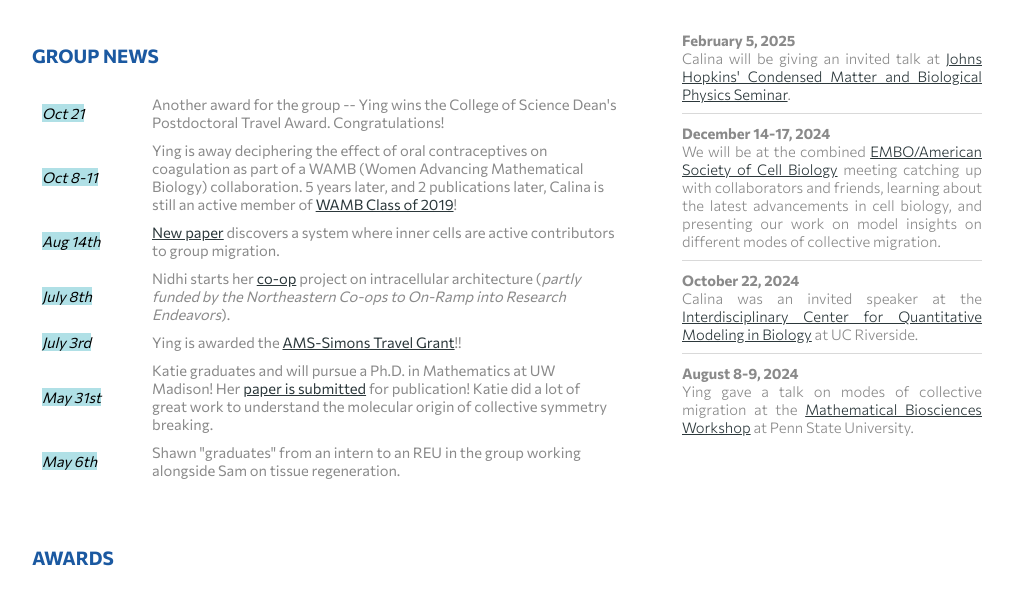
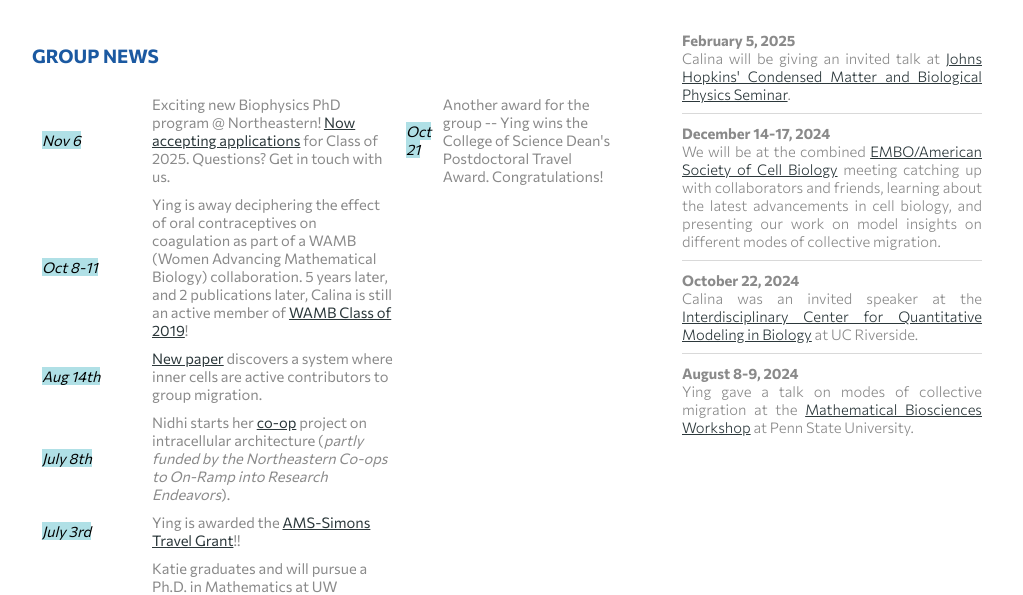
Before and after one commit to calinacopos/calinacopos.github.io, a plain HTML site: page index.html in a window 1280 px wide. Shown: the part 505-1100 px from the top of the page, without its empty margins (128-1151 px from the left). Drawn offline with Linux system fonts and the light colour scheme.

Commit message:
news update

```diff
--- a/index.html
+++ b/index.html
@@ -65,7 +65,7 @@
        <col width="100">
    </colgroup>
    <tr>
-<!--       <td><mark><i>Nov 15</i></mark></td><td>Exciting new Biophysics PhD program @ Northeastern! <a href="https://cos.northeastern.edu/admissions/graduate-programs/how-to-apply/">Now accepting applications</a> for Class of 2025. Questions? Get in touch with us.</td>-->
+       <td><mark><i>Nov 6</i></mark></td><td>Exciting new Biophysics PhD program @ Northeastern! <a href="https://cos.northeastern.edu/admissions/graduate-programs/how-to-apply/">Now accepting applications</a> for Class of 2025. Questions? Get in touch with us.</td>
             <td><mark><i>Oct 21</i></mark></td><td>Another award for the group -- Ying wins the College of Science Dean's Postdoctoral Travel Award. Congratulations!</td>
             </tr>
             <tr>
```
